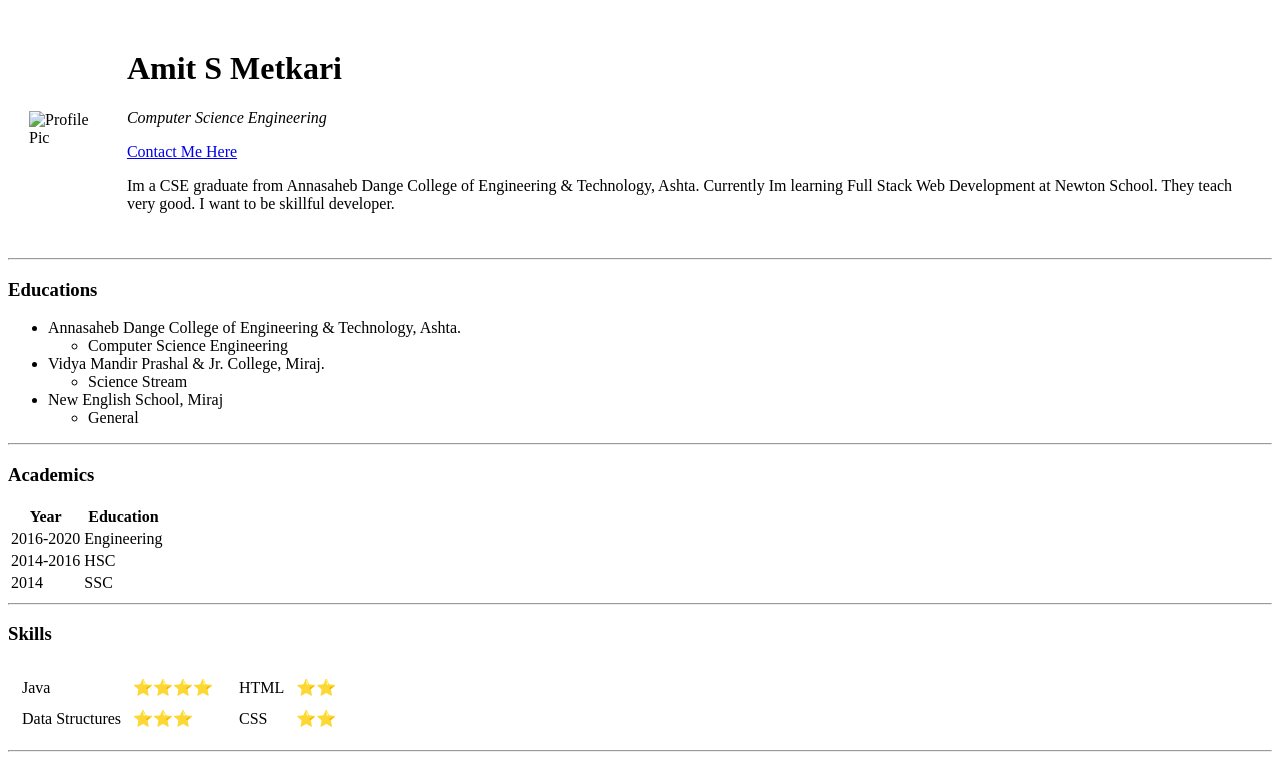
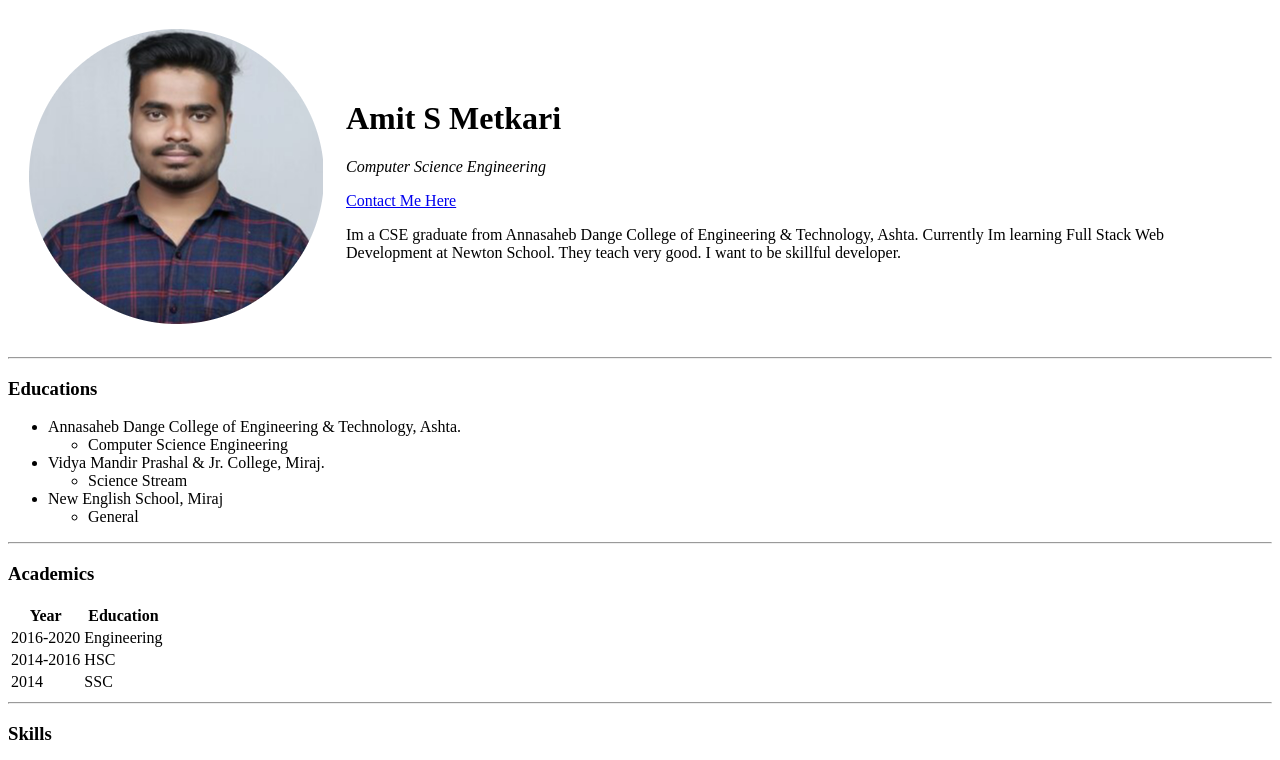
Before and after one commit to amitsmetkari/HTML-Practice-CV, a plain HTML site: page index.html in a window 1280 px wide. Shown: the top 760 px of the page. Drawn offline with Linux system fonts and the light colour scheme; the site is published under a folder, as on GitHub Pages, so addresses that start at the root find nothing.

Commit message:
Update index.html

```diff
--- a/index.html
+++ b/index.html
@@ -9,7 +9,7 @@
 <body>
     <table cellspacing="20">
         <tr>
-            <td><img src="/Photo-imresizer-modified.png" alt="Profile Pic" ></td>
+            <td><img src="Photo-imresizer-modified.png" alt="Profile Pic" ></td>
             <td><h1>Amit S Metkari</h1>
                 <p><em>Computer Science Engineering</em></p>
                 <p><a href="aboutme.html" alt="contact">Contact Me Here</a></p>
```
